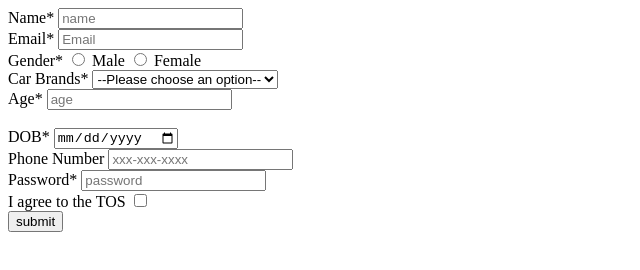
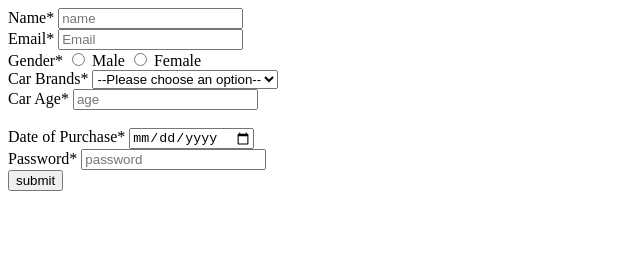
Before and after one commit to acciojob/car-insurance-form-Ashwinirani1433, a website: page main.html in a window 1280 px wide. Shown: the whole page, without its empty margins (0-640 px from the left). Drawn offline with Linux system fonts and the light colour scheme.

Commit message:
created a submission

```diff
--- a/main.html
+++ b/main.html
@@ -29,21 +29,15 @@
 			  <option value="Mercedez">Mercedez</option>
 		  </select><br>
 
-		<label for="age">Age*</label>
+		<label for="carage">Car Age*</label>
 		<input type="number" id="age" placeholder="age" required><br>
          <br>
-		<label for="dob">DOB*</label>
+		<label for="date">Date of Purchase*</label>
 		<input type="date" id="dob" required><br>
 
-		<label for="tel">Phone Number</label>
-		<input type="tel" id="tel" name="Name" placeholder="xxx-xxx-xxxx">
-          <br>
 		<label for="password">Password*</label>
 		<input type="password" name="password" id="password" placeholder="password" required>
 <br>
-		<label for="tos"> I agree to the TOS</label>
-		<input type="checkbox" name="Name" id="tos" required><br>
-
 		<button type="submit">submit</button>
 
 	</form>
```
